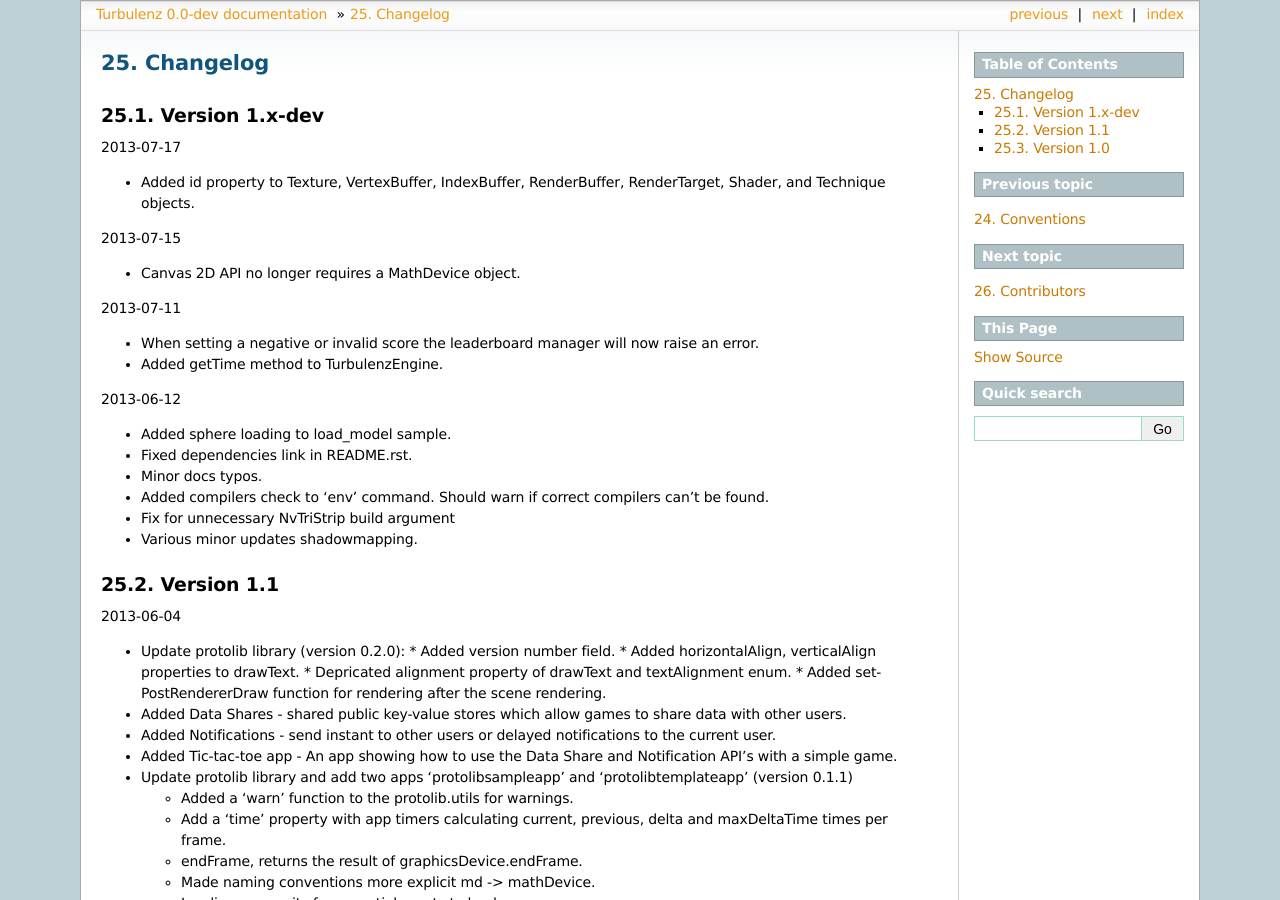
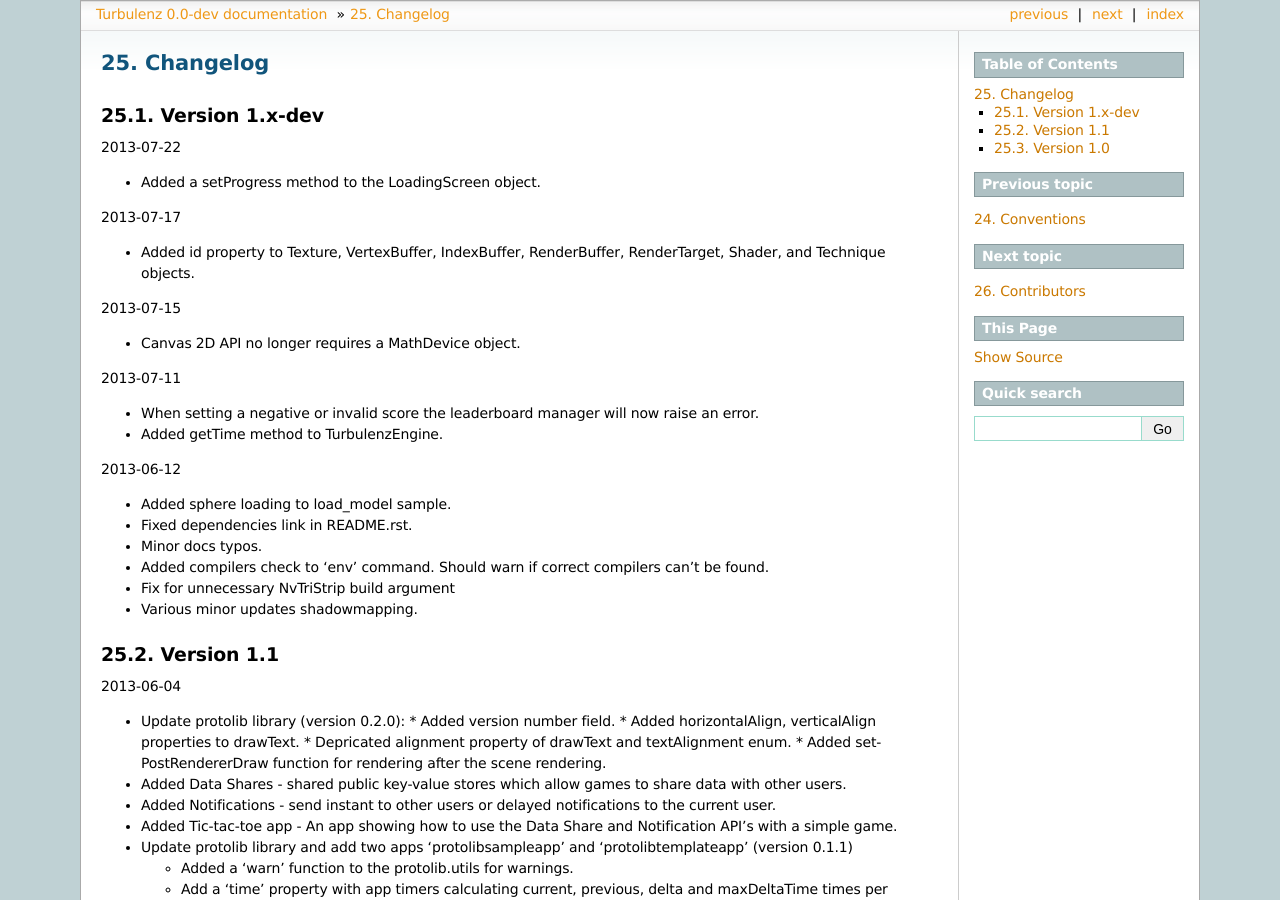
Before and after one commit to turbulenz/turbulenz_engine, a Sphinx documentation site: the page built from docs/source/changelog.rst, in a window 1280 px wide and 900 px high. Built offline with Sphinx 7.4.7, drawn with Linux system fonts in a browser that asks for light colours.

Commit message:
Added release note

```diff
--- a/docs/source/changelog.rst
+++ b/docs/source/changelog.rst
@@ -9,6 +9,10 @@
 
 Version 1.x-dev
 ---------------
+
+2013-07-22
+
+- Added a setProgress method to the LoadingScreen object.
 
 2013-07-17
 
```
